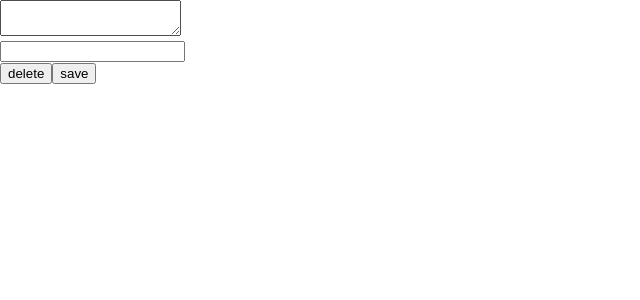
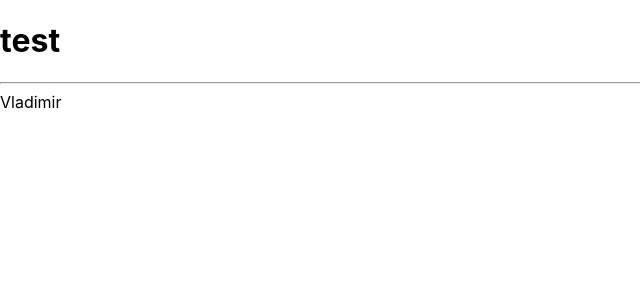
Before and after one commit to vovitolog/js-lessons, a React (Create React App) app: page / in a window 1280 px wide. Shown: the top 300 px of the page, without its empty margins (0-640 px from the left). Built offline with nearby package versions, Linux system fonts and the light colour scheme.

Commit message:
unit7: distructioning assignment

```diff
--- /dev/null
+++ b/src/07-destructuring_assignment/Destructuring.tsx
@@ -0,0 +1,36 @@
+import React from "react";
+
+export type ManType = {
+    name: string
+    age: number
+    lessons: Array<{ title: string }>
+    adress: {
+        street: {
+            title: string
+        }
+    }
+}
+
+type PropsType = {
+    title: string
+    man: ManType
+    car?: string
+}
+
+export const ManComponent: React.FC<PropsType> = ({title, man, ...props}) => {
+
+
+
+    return (
+        <div>
+            <h1>{title}</h1>
+            <hr/>
+            <div>
+                {man.name}
+            </div>
+            <div>
+                {props.car}
+            </div>
+
+        </div>)
+}
--- a/src/index.tsx
+++ b/src/index.tsx
@@ -4,12 +4,27 @@ import './index.css';
 import App from './App';
 import reportWebVitals from './reportWebVitals';
 import {User} from "./06-callbacks/06";
+import {ManComponent, ManType} from "./07-destructuring_assignment/Destructuring";
+
+const user: ManType = {
+    name: "Vladimir",
+    age: 37,
+    lessons: [
+        {title: '1'},
+        {title: '2'}
+    ],
+    adress: {
+        street: {
+            title: "Ivanovskaya"
+        }
+    },
+}
 
 const root = ReactDOM.createRoot(
     document.getElementById('root') as HTMLElement
 );
 root.render(
-    <User/>
+    <ManComponent title={'test'} man={user}/>
 );
 
 // If you want to start measuring performance in your app, pass a function
```
Also changed, not shown: src/07-destructuring_assignment/07.ts (added), 1 other file (tests, documents, lock files or other folders).
